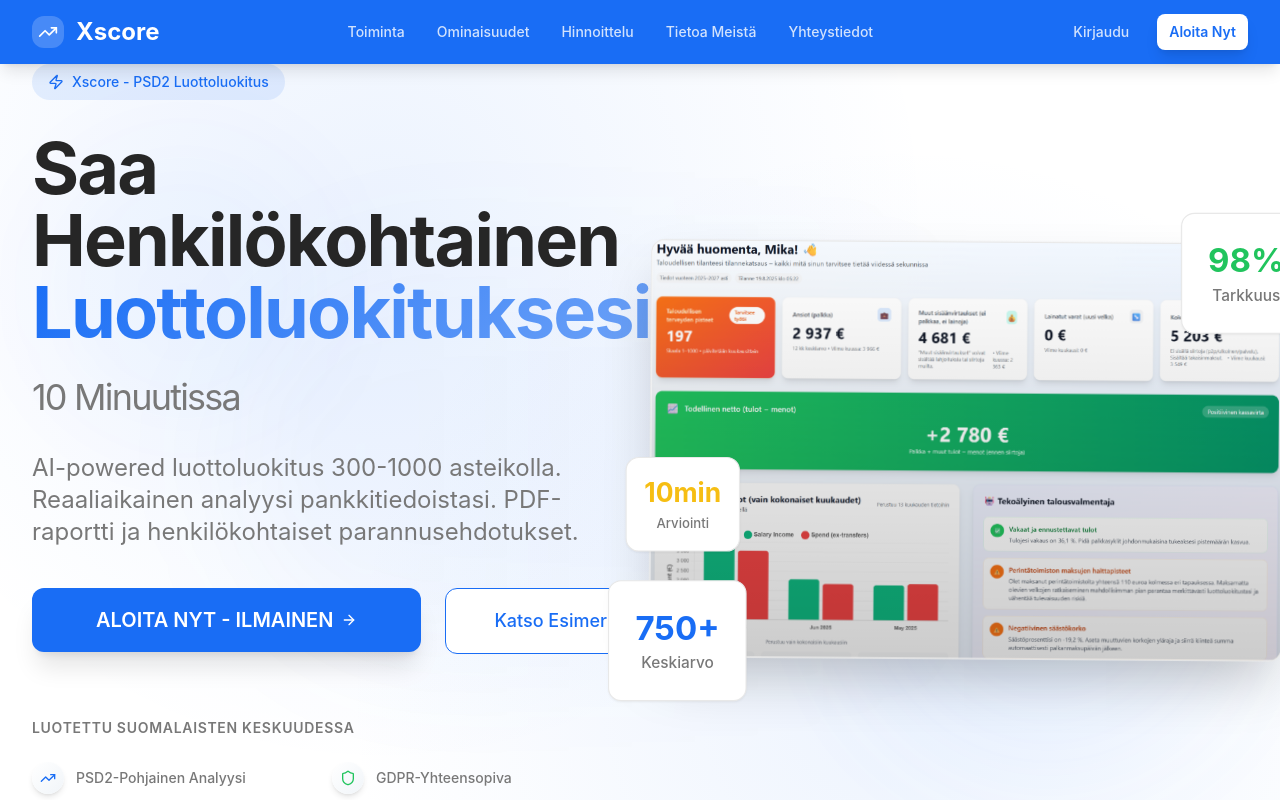
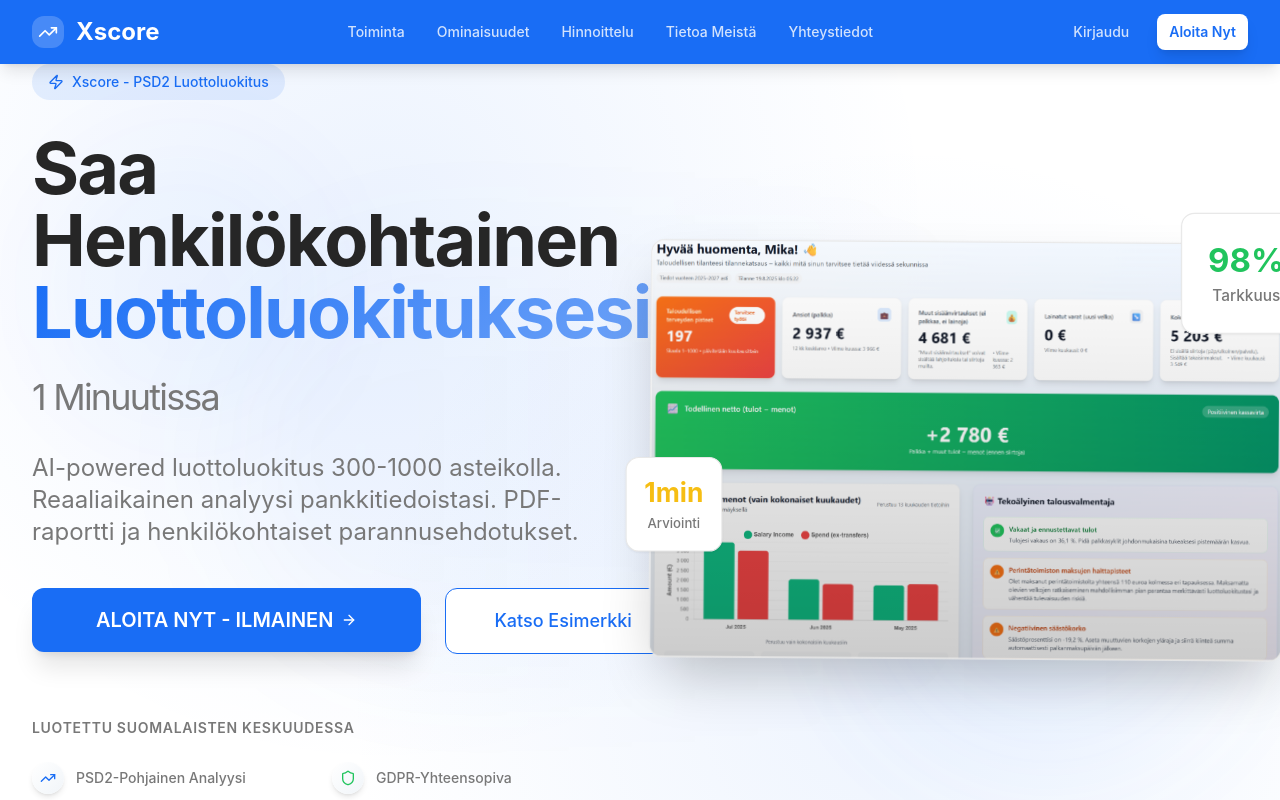
Before and after one commit to porv888/nordfi-score-finland, a React (Vite) app: page / in a window 1280 px wide. Shown: the top 800 px of the page. Built offline with nearby package versions, Linux system fonts and the light colour scheme.

Commit message:
Update report readiness time

```diff
--- a/src/components/HeroSection.tsx
+++ b/src/components/HeroSection.tsx
@@ -38,7 +38,7 @@ const HeroSection = () => {
                 </span>
                 <br />
                 <span className="text-3xl lg:text-4xl font-normal text-muted-foreground">
-                  10 Minuutissa
+                  1 Minuutissa
                 </span>
               </h1>
 
@@ -93,13 +93,6 @@ const HeroSection = () => {
               </Card>
             </div>
 
-            {/* Floating Stats - Dashboard Style */}
-            <Card className="absolute -bottom-8 -left-8 p-6 card-dashboard animate-slide-up">
-              <div className="text-center">
-                <div className="text-3xl font-bold text-primary mb-1">750+</div>
-                <div className="text-sm text-muted-foreground font-medium">Keskiarvo</div>
-              </div>
-            </Card>
 
             <Card className="absolute -top-8 -right-8 p-6 card-dashboard animate-slide-up delay-200">
               <div className="text-center">
@@ -108,9 +101,9 @@ const HeroSection = () => {
               </div>
             </Card>
 
-            <Card className="absolute top-1/2 -left-4 p-4 card-dashboard animate-slide-up delay-500">
+            <Card className="absolute top-1/2 -left-4 p-4 card-dashboard animate-slide-up delay-300">
               <div className="text-center">
-                <div className="text-2xl font-bold text-warning mb-1">10min</div>
+                <div className="text-2xl font-bold text-warning mb-1">1min</div>
                 <div className="text-xs text-muted-foreground font-medium">Arviointi</div>
               </div>
             </Card>
```
